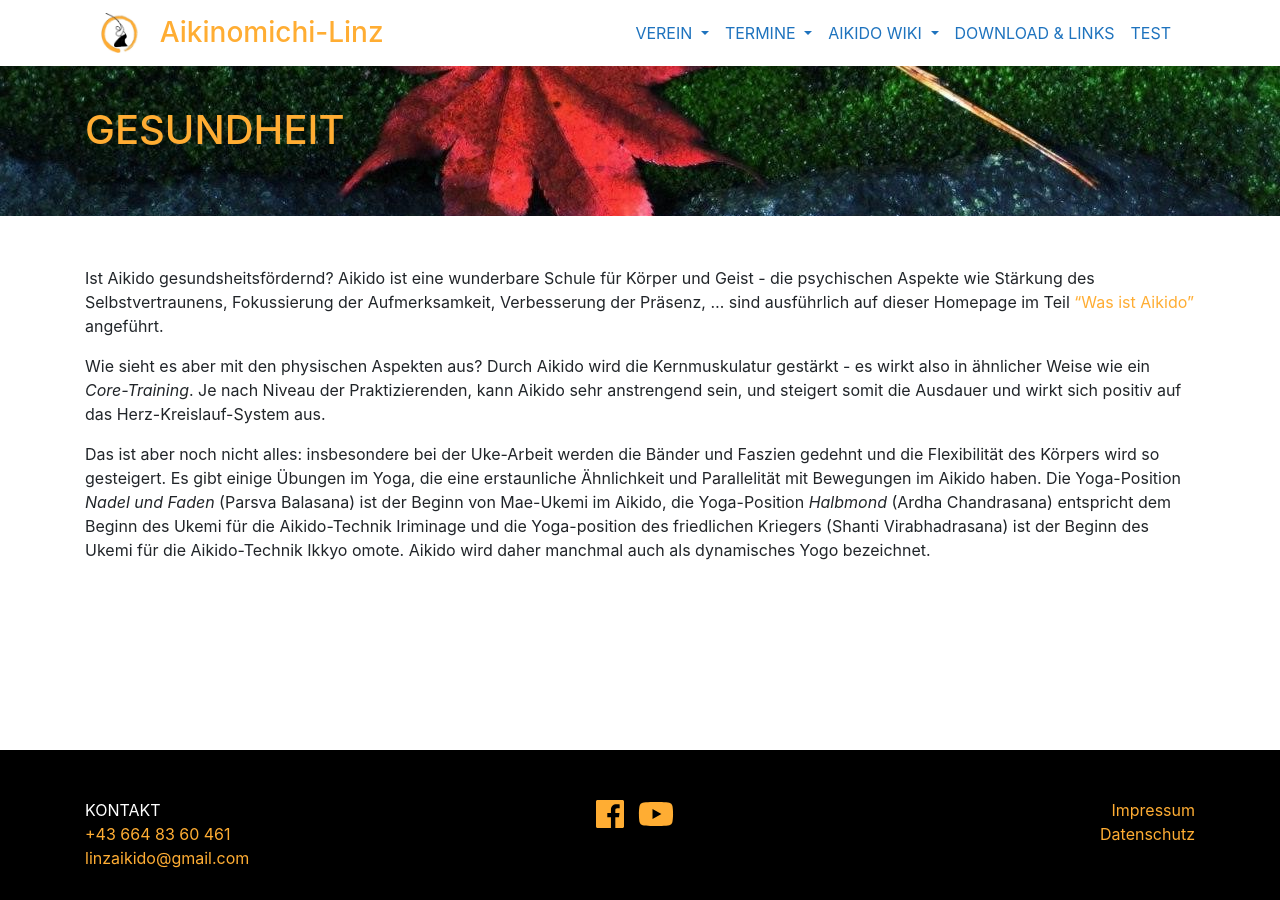
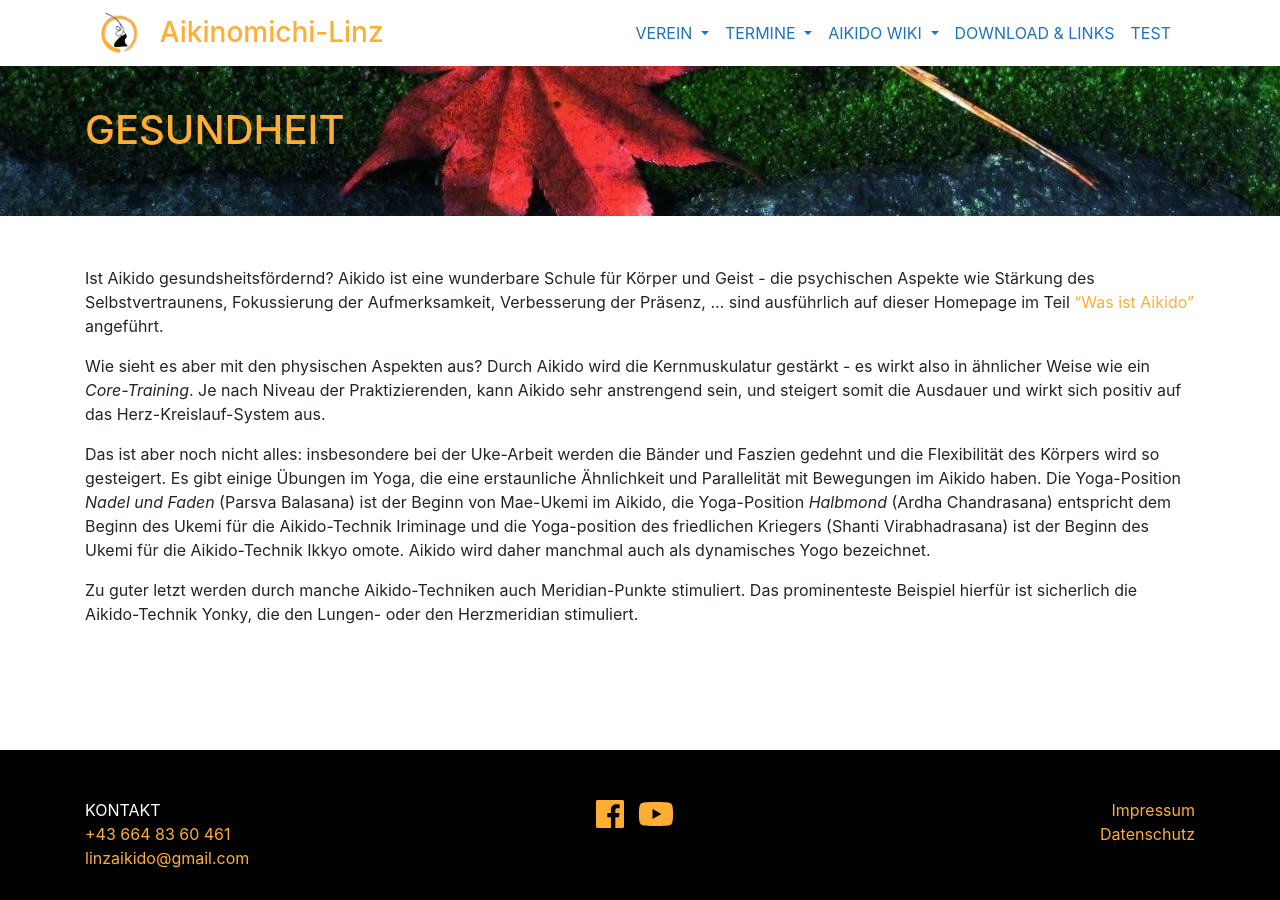
Before and after one commit to TWachs/aikinomichi-linz, a Jekyll site: the page built from gesundheit.md, in a window 1280 px wide. Built offline with Jekyll 4.4.1, drawn with Linux system fonts in a browser that asks for light colours; nearby versions of some CDN libraries.

Commit message:
Update gesundheit.md
Ergänzt Yonkyo

```diff
--- a/gesundheit.md
+++ b/gesundheit.md
@@ -12,5 +12,5 @@ Wie sieht es aber mit den physischen Aspekten aus? Durch Aikido wird die Kernmus
 
 Das ist aber noch nicht alles: insbesondere bei der Uke-Arbeit werden die Bänder und Faszien gedehnt und die Flexibilität des Körpers wird so gesteigert. Es gibt einige Übungen im Yoga, die eine erstaunliche Ähnlichkeit und Parallelität mit Bewegungen im Aikido haben. Die Yoga-Position _Nadel und Faden_ (Parsva Balasana) ist der Beginn von Mae-Ukemi im Aikido, die Yoga-Position _Halbmond_ (Ardha Chandrasana) entspricht dem Beginn des Ukemi für die Aikido-Technik Iriminage und die Yoga-position des friedlichen Kriegers (Shanti Virabhadrasana) ist der Beginn des Ukemi für die Aikido-Technik Ikkyo omote. Aikido wird daher manchmal auch als dynamisches Yogo bezeichnet.
 
-
+Zu guter letzt werden durch manche Aikido-Techniken auch Meridian-Punkte stimuliert. Das prominenteste Beispiel hierfür ist sicherlich die Aikido-Technik Yonky, die den Lungen- oder den Herzmeridian stimuliert.
 </div>
```
